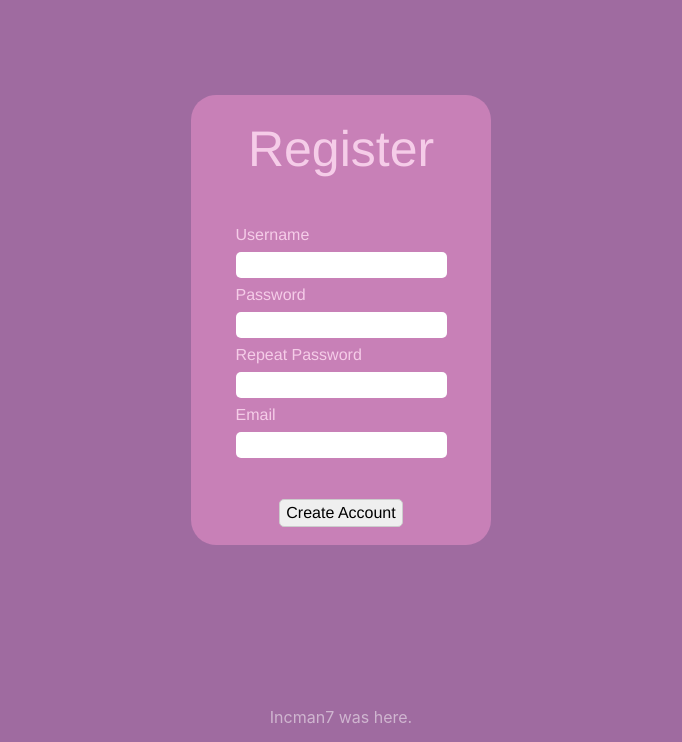
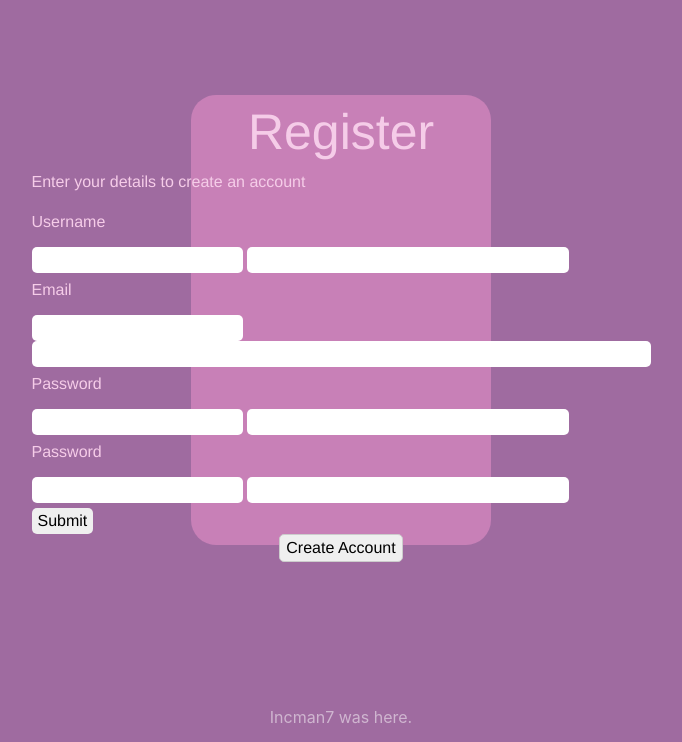
Before and after one commit to sanjerine/CITS3403-Poker, a Flask app: template app/templates/register.html in a window 1280 px wide. Shown: the part 58-800 px from the top of the page, without its empty margins (299-981 px from the left). Run offline with Flask 2, Linux system fonts and the light colour scheme; the template is opened without the code that fills it, so the values that code supplies are empty, except form fields; tables that the repository leaves empty hold one stand-in row (values such as "Sample post"); form fields are guessed from the names that the template uses; parts of the project's set-up code (start-up, migrations or seed data) failed here and were passed over; some libraries are stand-ins or nearby versions.

Commit message:
Update register.html

```diff
--- a/app/templates/register.html
+++ b/app/templates/register.html
@@ -24,16 +24,49 @@
 {% block content %}
     <div id="register_window">
         <div style="font-size:50px">Register</div>
-        <div>
-            <div style="margin-bottom:5px;">Username</div>
-            <div style="margin-bottom:5px;"><input id="username_input"></div>
-            <div style="margin-bottom:5px;">Password</div>
-            <div style="margin-bottom:5px;"><input type="password" id="password_input"></div>
-            <div style="margin-bottom:5px;">Repeat Password</div>
-            <div style="margin-bottom:5px;"><input type="password" id="password2_input"></div>
-            <div style="margin-bottom:5px;">Email</div>
-            <div style="margin-bottom:5px;"><input id="email_input"></div>
-        </div>
+            <form action="" method="post">
+                {{form.hidden_tag()}}
+                <div>
+                  <p> Enter your details to create an account</p>
+                </div>
+                <div>
+                    <div style="margin-bottom:5px;"> {{form.username.label}} </div>
+
+                    <div style="margin-bottom:5px;"><input id="username_input"> {{form.username(size=32)}} </div>
+
+                    {% for error in form.username.errors%}
+                    <span class="error" style="color: black;">[{{ error }}]</span>
+                    {% endfor %}
+
+                    <div style="margin-bottom:5px;"> {{ form.email.label }} </div>
+
+                    <div style="margin-bottom:5px;"><input id="email_input"> {{ form.email(size=64) }} </div>
+
+                    {% for error in form.email.errors%}
+                    <span class="error" style="color: black;">[{{ error }}]</span>
+                    {% endfor %}
+
+                    <div style="margin-bottom:5px;"> {{ form.password.label }} </div>
+
+                    <div style="margin-bottom:5px;"><input type="password" id="password_input"> {{ form.password(size=32) }} </div>
+
+                    {% for error in form.password.errors%}
+                    <span class="error" style="color: black;">[{{ error }}]</span>
+                    {% endfor %}
+
+                    <div style="margin-bottom:5px;"> {{ form.password2.label }} </div>
+                    <div style="margin-bottom:5px;"><input type="password" id="password2_input"> {{ form.password2(size=32) }} </div>
+
+                    {% for error in form.password2.errors%}
+                    <span class="error" style="color: black;">[{{ error }}]</span>
+                    {% endfor %}
+
+                    <div>
+                        {{ form.submit() }}
+                  </div>
+
+              </div>
+          </form>
         <div><button>Create Account</button></div>
     </div>
 {% endblock %}
```
